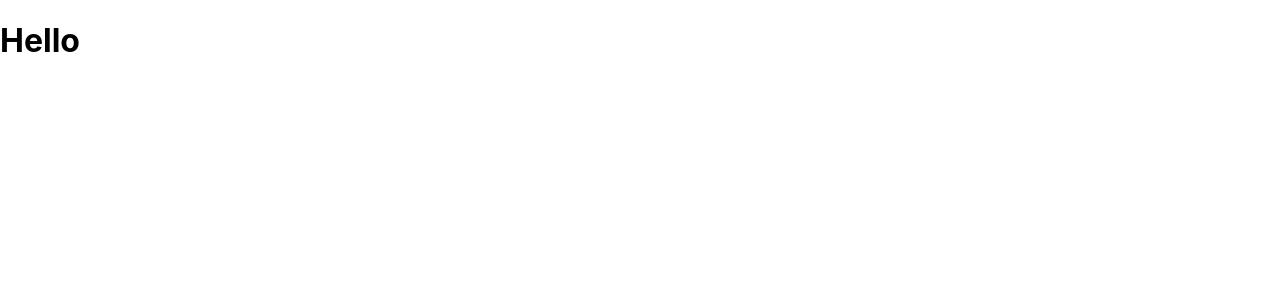
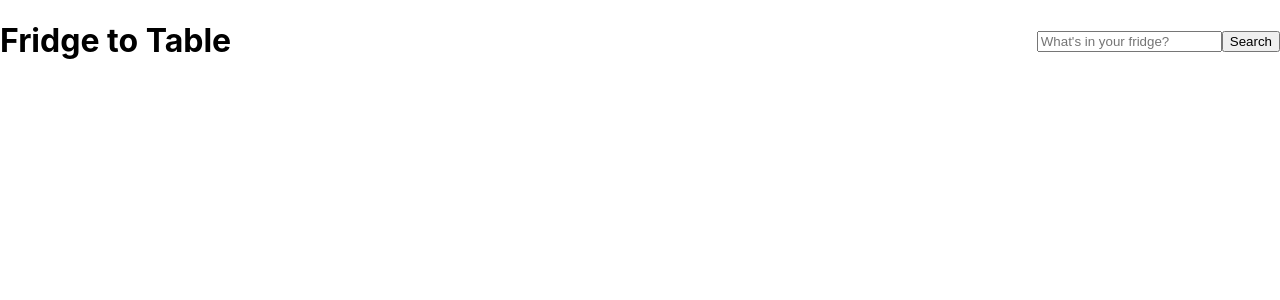
Before and after one commit to hanwkim/fridge-to-table, a React (Create React App) app: page / in a window 1280 px wide. Shown: the top 300 px of the page. Built offline with nearby package versions, Linux system fonts and the light colour scheme.

Commit message:
Add header and search bar.

```diff
--- a/package.json
+++ b/package.json
@@ -8,7 +8,9 @@
     "@testing-library/user-event": "^13.5.0",
     "react": "^18.2.0",
     "react-dom": "^18.2.0",
+    "react-router-dom": "^6.7.0",
     "react-scripts": "5.0.1",
+    "sass": "^1.57.1",
     "web-vitals": "^2.1.4"
   },
   "scripts": {
--- a/src/App.js
+++ b/src/App.js
@@ -1,8 +1,9 @@
+import Header from './components/Header/Header';
 
 function App() {
   return (
     <div className="App">
-     <h1>Hello</h1>
+      <Header />
     </div>
   );
 }
--- /dev/null
+++ b/src/components/Header/Header.js
@@ -0,0 +1,20 @@
+import './Header.scss';
+
+export default function Header() {
+	return (
+		<header className="header">
+			<h1 className="header__title">Fridge to Table</h1>
+			<nav className="nav">
+				<form className="nav__form">
+					<input
+						type="search"
+						name="search"
+						placeholder="What's in your fridge?"
+						className="nav__input"
+					></input>
+					<button type="submit">Search</button>
+				</form>
+			</nav>
+		</header>
+	);
+}
--- /dev/null
+++ b/src/components/Header/Header.scss
@@ -0,0 +1,5 @@
+.header {
+    display: flex;
+    justify-content: space-between;
+    align-items: center;
+}
```
Also changed, not shown: src/styles/main.scss (added), 1 other file (tests, documents, lock files or other folders).
